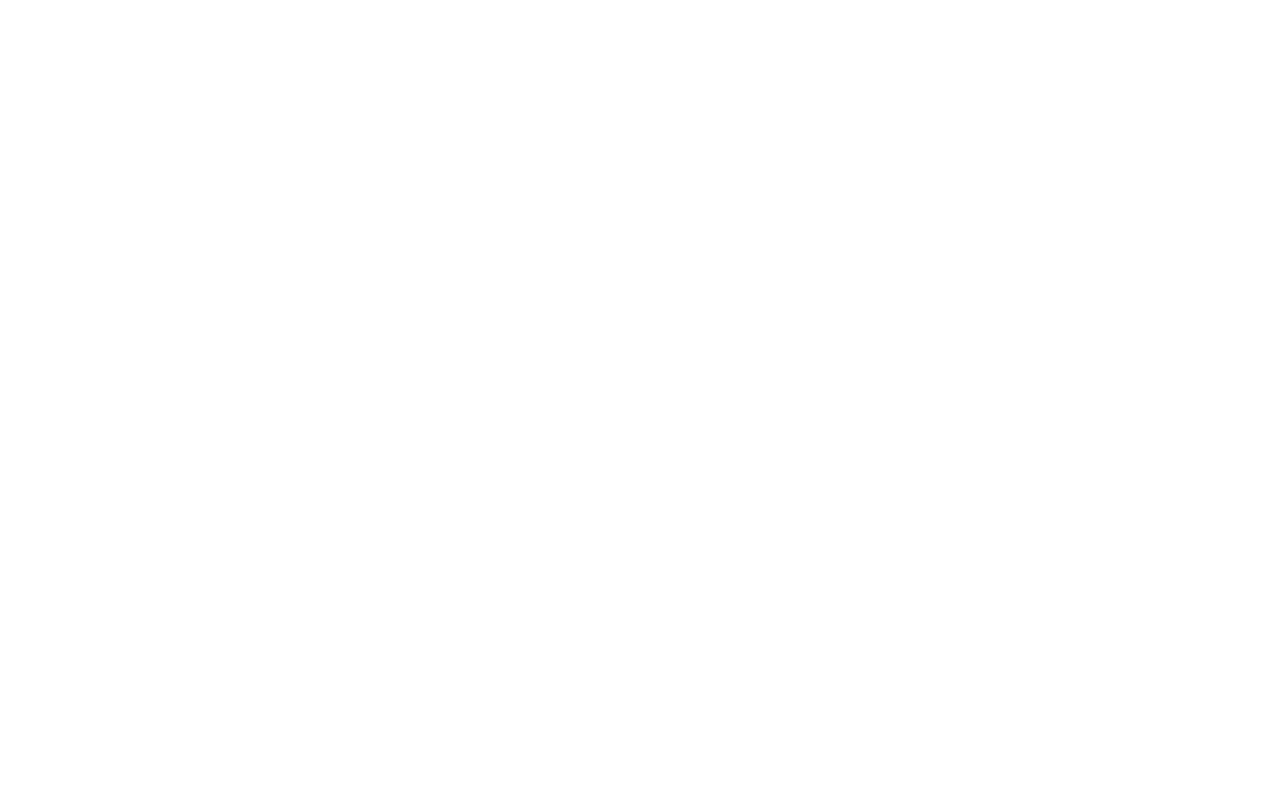
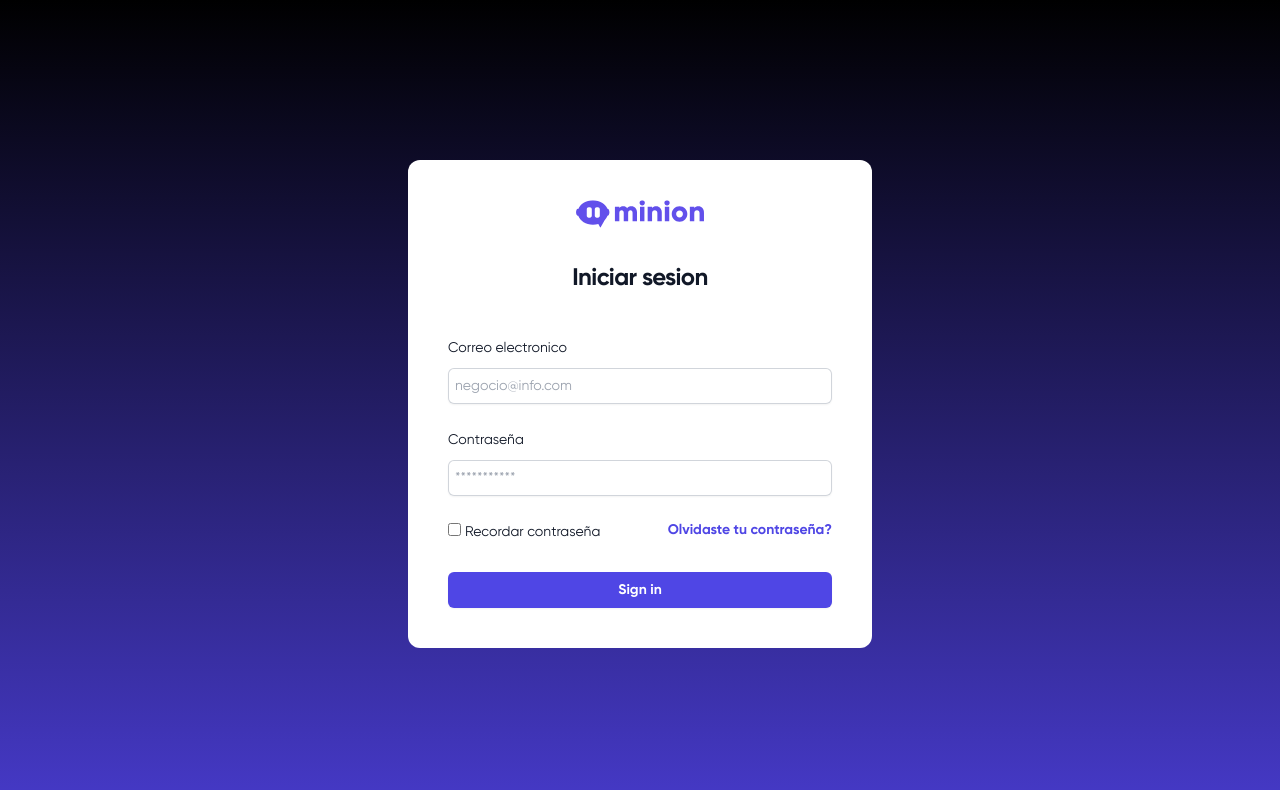
Before and after one commit to barbaraglopez/minion-test, a React (Vite) app: page / in a window 1280 px wide. Before the commit this address had no page. Shown: the top 790 px of the page. Built offline with nearby package versions, Linux system fonts and the light colour scheme.

Commit message:
ajustes en los path de los archivos

```diff
--- a/src/App.jsx
+++ b/src/App.jsx
@@ -21,6 +21,7 @@ function App() {
         <Routes>
           {/*Ingreso de usuario*/}
           <Route path="/chatswhatsapp" element={<ChatsWhatsApp />} />
+          <Route path="/" element={<Login />} />
           <Route path="/login" element={<Login />} />
 
           {/*Prompts*/}
```
